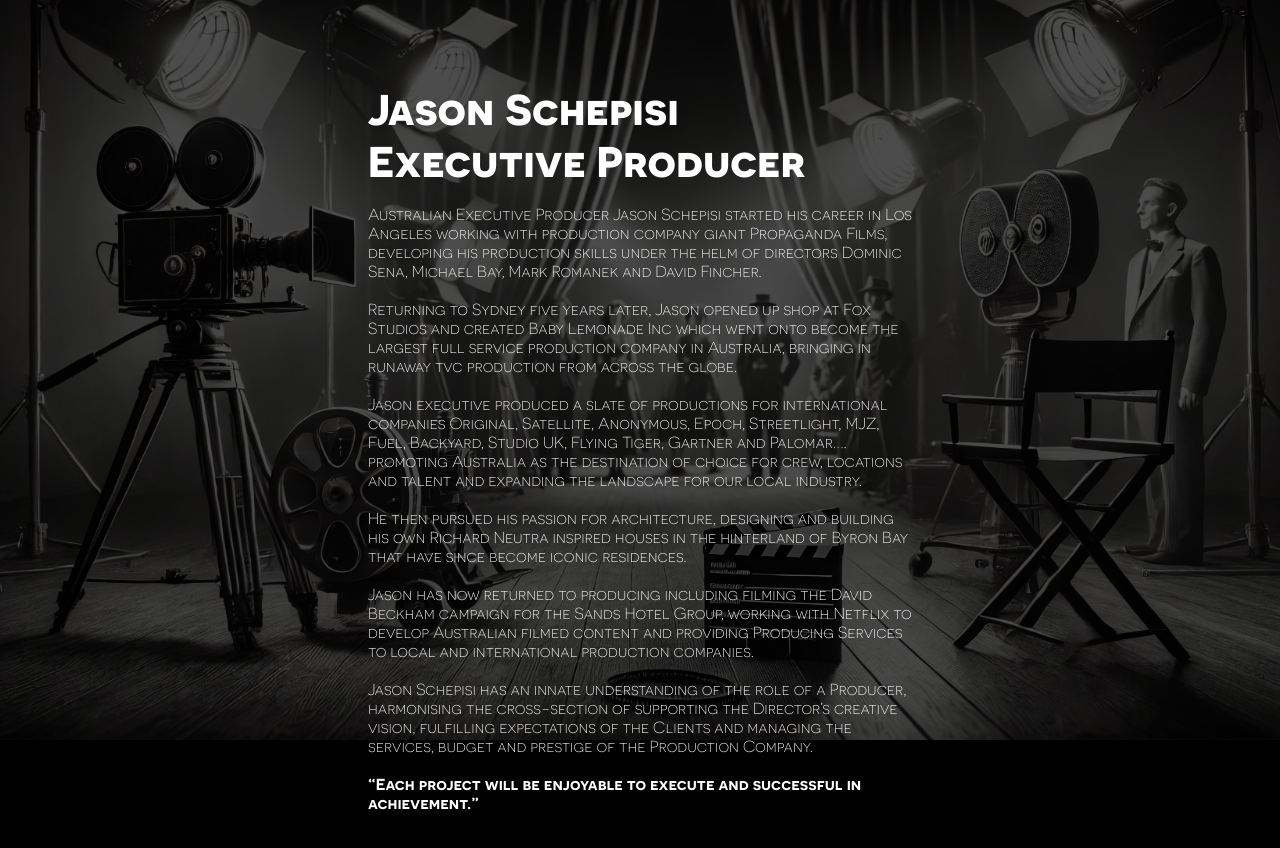
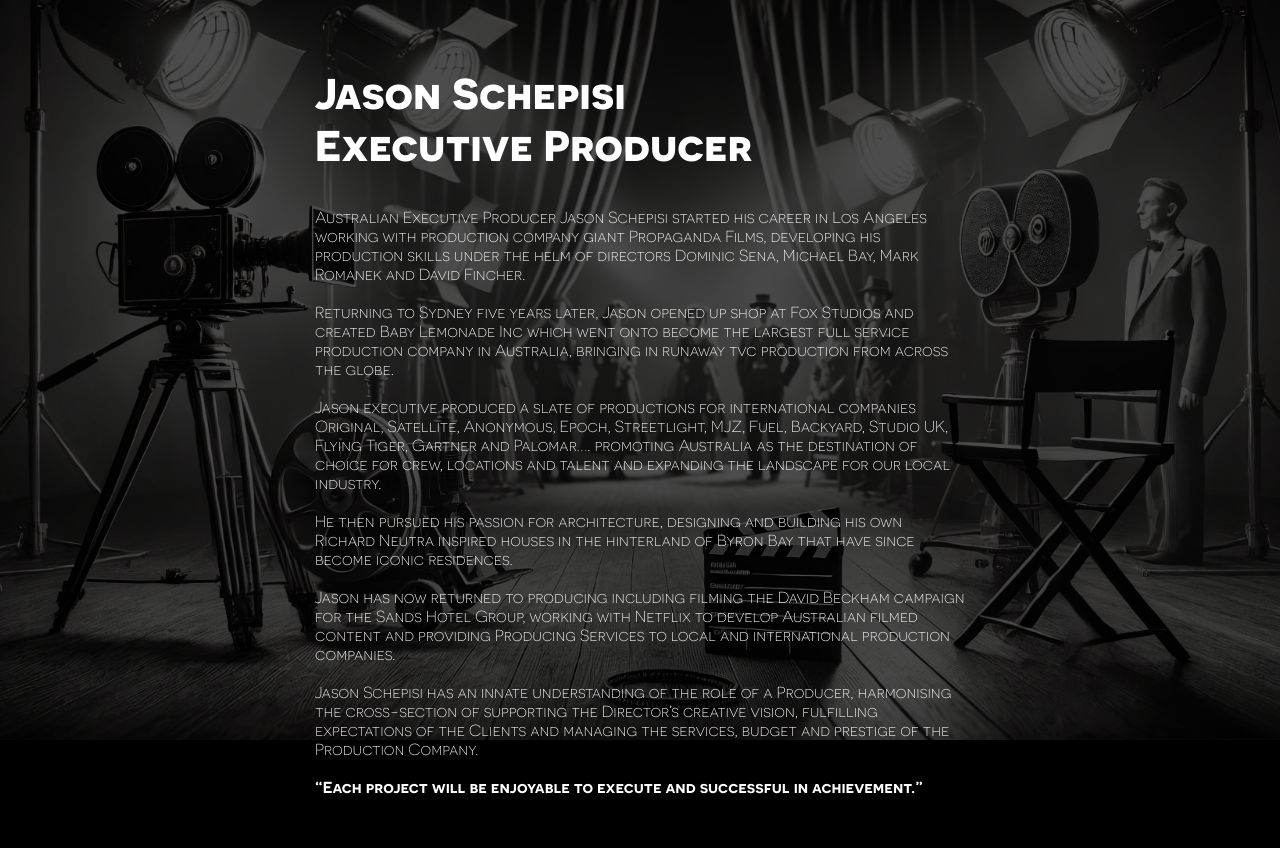
Before and after one commit to skepsy-dev/JSprofile, a plain HTML site: page index.html in a window 1280 px wide. Shown: the part 60-908 px from the top of the page. After the commit the page ends 856 px from the top, so only its background shows below. Drawn offline with nearby package versions, Linux system fonts and the light colour scheme; a script that the page names is missing.

Commit message:
seperate title and body divs

```diff
--- a/index.html
+++ b/index.html
@@ -24,11 +24,12 @@
     </nav>
 
     <div class="content">
+        <div class="aboutTitle">
+            <p><span class="titleFont">Jason Schepisi <br> Executive Producer</span></p>
+        </div>
         <div class="aboutContent">
-            <p><span class="titleFont">Jason Schepisi <br> Executive Producer</span></p>
-
             <p>
-                <br>
+                <br><br>
                 Australian Executive Producer Jason Schepisi started his career in Los Angeles working with production company giant Propaganda Films, developing his production skills under the helm of directors Dominic Sena, Michael Bay, Mark Romanek and David Fincher.
                 <br><br>
                 Returning to Sydney five years later, Jason opened up shop at Fox Studios and created Baby Lemonade Inc which went onto become the largest full service production company in Australia, bringing in runaway tvc production from across the globe.
--- a/main.css
+++ b/main.css
@@ -36,9 +36,9 @@ body {
     /* text-align: center; */
 }
 
-.tabFont {
-
-}
+/* p {
+    font-family: bodyFont;
+} */
 
 
 
@@ -57,9 +57,17 @@ body {
     filter: brightness(0.3);
 }
 
-  .content {
-    padding: 10vh 10vw;
-    max-width: 800px;
+.aboutTitle {
+    /* text-align: center; */
+    padding-top: 5%;
+    padding-right: 3%;
+    max-width: 650px;
+    margin: auto;
+}
+
+.aboutContent {
+    /* padding: 10vh 10vw; */
+    max-width: 650px;
     margin: auto;
   }
 
```
